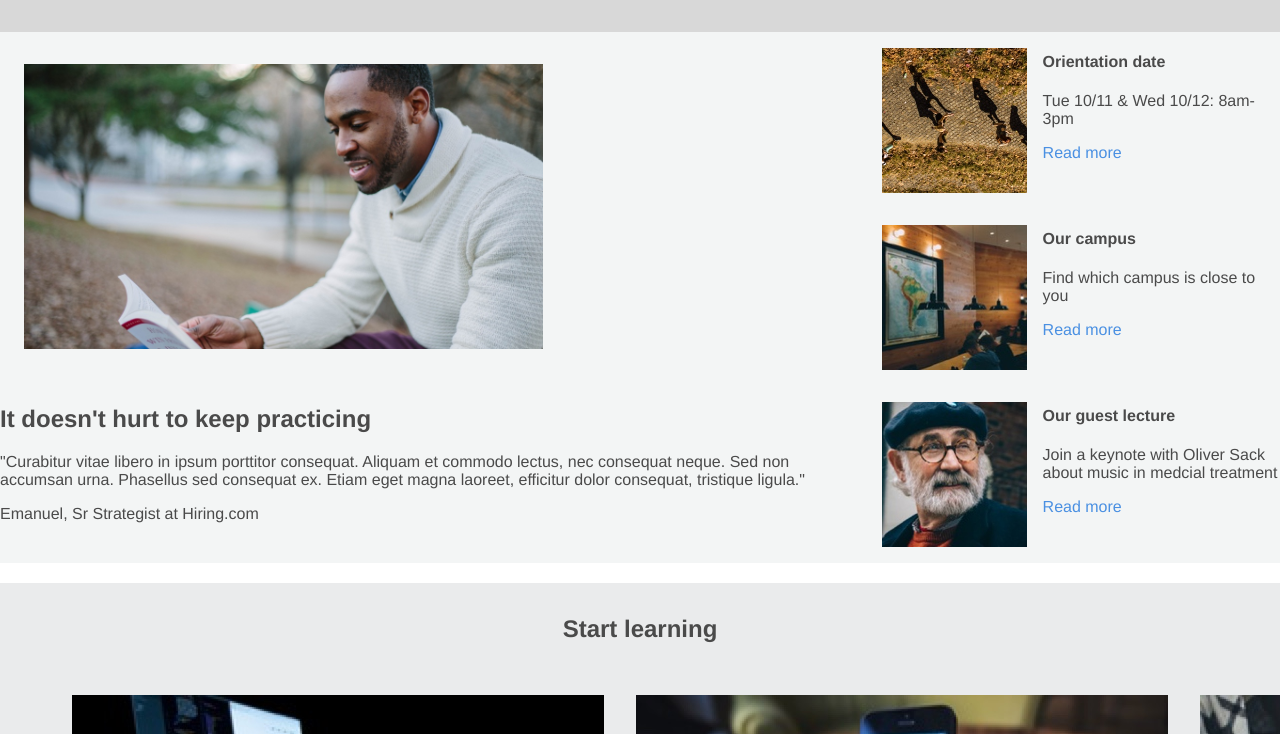
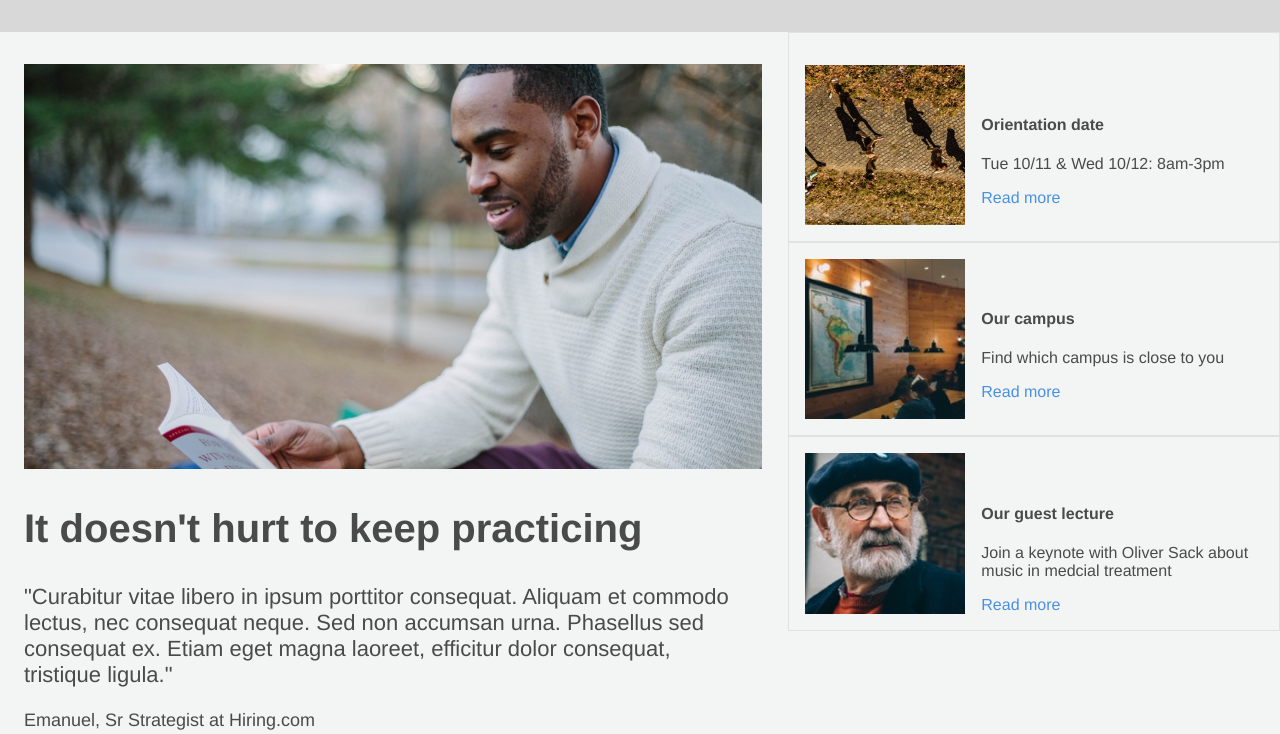
Before and after one commit to metapont/Colmar-Academy, a plain HTML site: page index.html in a window 1280 px wide. Shown: the part 664-1398 px from the top of the page. Drawn offline with Linux system fonts and the light colour scheme.

Commit message:
Almost finnish KEEP PRACTICING

```diff
--- a/Resources/style.css
+++ b/Resources/style.css
@@ -96,9 +96,14 @@ button {
     margin-bottom: 0;
 }
 
+.white-block .img-block {
+    width: 60%;
+    margin-bottom: 32px;
+}
+
 .white-block .img-block img {
-    width: 60%;
-    margin: 32px 24px;
+    width: 100%;
+    margin: 32px 24px 0 24px;
 }
 
 .white-block a {
@@ -106,19 +111,56 @@ button {
     text-decoration: none;
 }
 
+.white-block .wh-words {
+    margin-left: 24px;
+}
+
+.white-block .wh-words h2 {
+    font-size: 40px;
+}
+
+.white-block .wh-words p {
+    font-size: 22px;
+    font-weight: lighter;
+}
+
+.white-block .wh-words span {
+    font-size: 18px;
+}
+
+#block-long {
+    width: 40%;
+    margin-left: 50px;
+}
+
+.block-long-up {
+    display: flex;
+    border: solid 1px #e0e2e2;
+    padding:32px 16px 16px 16px;
+}
+
+.img {
+    height: auto;
+    width: 35%;
+    background-size: cover;
+}
+
 .block-long {
     display: flex;
-}
-
-.block-long img {
-    width: 35%;
-    height: auto;
-    background-size: cover;
-    margin: 16px;
+    border: solid 1px #e0e2e2;
+    padding: 16px;
 }
 
 .block-long .words {
     display: block;
+    padding-top: 30px;
+    margin-left: 16px;
+}
+
+.block-long-up .words {
+    display: block;
+    padding-top: 30px;
+    margin-left: 16px;
 }
 
 /* START LEARNING */
--- a/index.html
+++ b/index.html
@@ -39,13 +39,15 @@
 	<div class="white-block">
 		<div class="img-block">
 			<img src="./Resources/images/information-main.jpg" alt="Student Reading">
-			<h2>It doesn't hurt to keep practicing</h2>
-			<p>"Curabitur vitae libero in ipsum porttitor consequat. Aliquam et commodo lectus, nec consequat neque. Sed non accumsan urna. Phasellus sed consequat ex. Etiam eget magna laoreet, efficitur dolor consequat, tristique ligula."</p>
-			<p>Emanuel, Sr Strategist at Hiring.com</p>
+			<div class="wh-words">
+				<h2>It doesn't hurt to keep practicing</h2>
+				<p>"Curabitur vitae libero in ipsum porttitor consequat. Aliquam et commodo lectus, nec consequat neque. Sed non accumsan urna. Phasellus sed consequat ex. Etiam eget magna laoreet, efficitur dolor consequat, tristique ligula."</p>
+				<span>Emanuel, Sr Strategist at Hiring.com</span>
+			</div>
 		</div>
-		<div>
-			<div class="block-long">
-				<img src="./Resources/images/information-orientation.jpg"  alt="">
+		<div id="block-long">
+			<div class="block-long-up">
+				<img class="img" src="./Resources/images/information-orientation.jpg"  alt="">
 				<div class="words">
 					<h4>Orientation date</h4>
 					<p>Tue 10/11 & Wed 10/12: 8am-3pm</p>
@@ -53,7 +55,7 @@
 				</div>
 			</div>
 			<div class="block-long">
-				<img src="./Resources/images/information-campus.jpg" alt="">
+				<img class="img" src="./Resources/images/information-campus.jpg" alt="">
 				<div class="words">
 					<h4>Our campus</h4>
 					<p>Find which campus is close to you</p>
@@ -61,7 +63,7 @@
 				</div>
 			</div>
 			<div class="block-long">
-				<img src="./Resources/images/information-guest-lecture.jpg" alt="">
+				<img class="img" src="./Resources/images/information-guest-lecture.jpg" alt="">
 				<div class="words">
 					<h4>Our guest lecture</h4>
 					<p>Join a keynote with Oliver Sack about music in medcial treatment</p>
```
